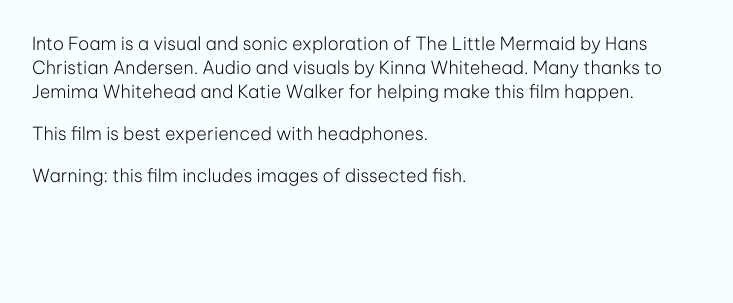
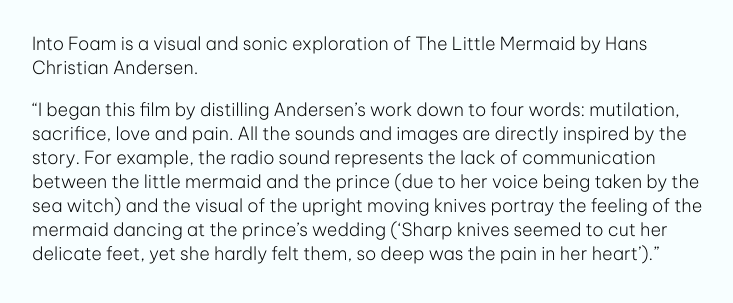
Before and after one commit to kinna-music/kinna-music.github.io, a Jekyll site: the page built from _film/intofoam.md, in a window 1280 px wide, cut to the strip 623-961 px from the top of the page. Shown: the top 303 px of the strip, without its empty margins (266-999 px from the left). Built offline with Jekyll 4.4.1, drawn with Linux system fonts in a browser that asks for light colours; before the commit the page ends 900 px from its top, so only the background shows below that.

Commit message:
new into foam writing

```diff
--- a/_film/intofoam.md
+++ b/_film/intofoam.md
@@ -14,8 +14,6 @@ duration: 601
 
 # Into Foam
 
-Into Foam is a visual and sonic exploration of The Little Mermaid by Hans Christian Andersen. Audio and visuals by Kinna Whitehead. Many thanks to Jemima Whitehead and Katie Walker for helping make this film happen.
+Into Foam is a visual and sonic exploration of The Little Mermaid by Hans Christian Andersen.
 
-This film is best experienced with headphones.
-
-Warning: this film includes images of dissected fish.
+"I began this film by distilling Andersen's work down to four words: mutilation, sacrifice, love and pain. All the sounds and images are directly inspired by the story. For example, the radio sound represents the lack of communication between the little mermaid and the prince (due to her voice being taken by the sea witch) and the visual of the upright moving knives portray the feeling of the mermaid dancing at the prince's wedding ('Sharp knives seemed to cut her delicate feet, yet she hardly felt them, so deep was the pain in her heart')."
```
